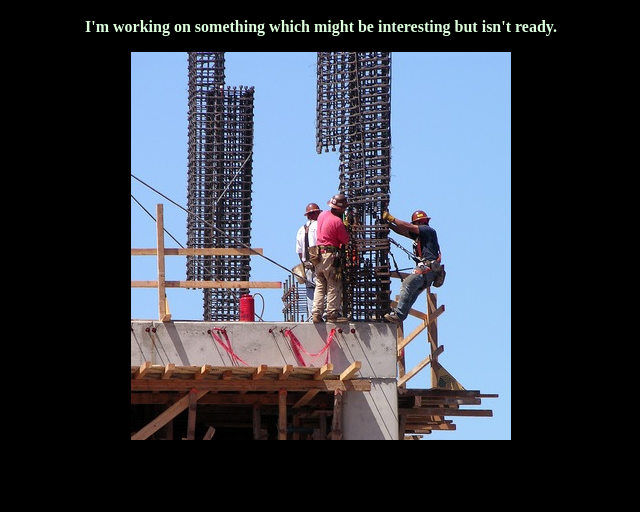
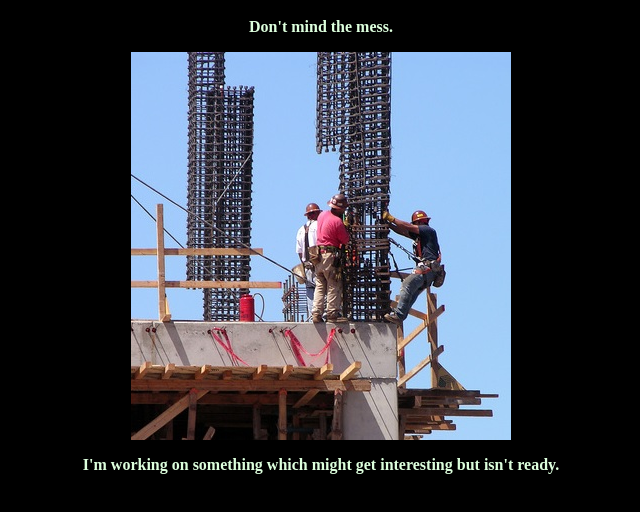
Before and after one commit to jjurach/greenfox-content, a plain HTML site: page index.html in a window 1280 px wide. Shown: the part 48-560 px from the top of the page, without its empty margins (319-959 px from the left). Drawn offline with Linux system fonts and the light colour scheme.

Commit message:
change message

```diff
--- a/index.html
+++ b/index.html
@@ -1,12 +1,13 @@
 <html>
 <head>
-<title>Don't Mind the Mess</title>
+<title>GreenFox</title>
 <link rel="stylesheet" href="site.css"/>
 <meta name="viewport" content="width=device-width, initial-scale=1, maximum-scale=1" />
 </head>
 <body>
 <h1>Green Fox</h1>
-<p>I'm working on something which might be interesting but isn't ready.</p>
+<p>Don't mind the mess.</p>
 <img src="construction-1560042.jpg"/>
+<p>I'm working on something which might get interesting but isn't ready.</p>
 </body>
 </html>
```
